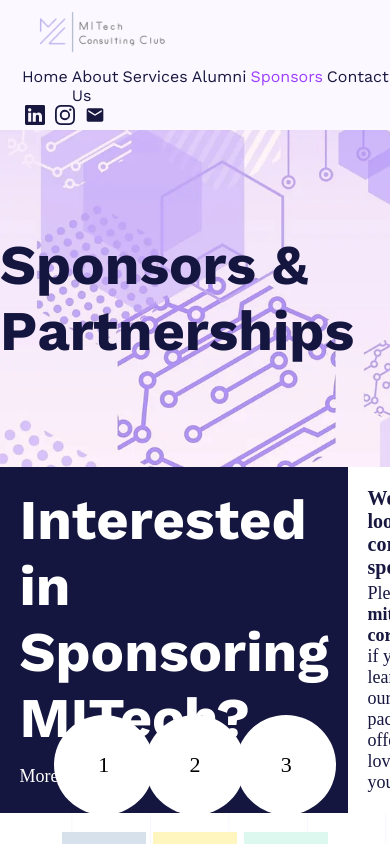
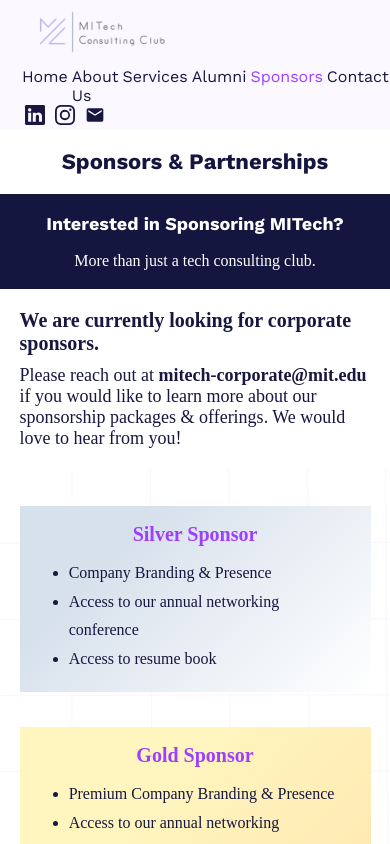
Before and after one commit to MITech-Consulting-Club/website, a Next.js app: page /sponsors in a window 390 px wide. Shown: the top 844 px of the page. Built offline with nearby package versions, Linux system fonts and the light colour scheme.

Commit message:
Created Mobile Sponsors Page

```diff
--- a/app/(routes)/sponsors/sponsors.module.scss
+++ b/app/(routes)/sponsors/sponsors.module.scss
@@ -2,38 +2,60 @@
 @import '@/app/_styles/responsive.scss';
 
 .sponsorsTopContainer {
+  @include respond-to('md') {
     background-image: url(/sponsors/sponsorsBG.webp);
+    background-size: cover;
+    background-repeat: no-repeat;
     height: 40vh;
     display: flex;
+    justify-content: center;
     align-items: center;
-  justify-content: center;
-  background-size: cover;
-  background-repeat: no-repeat;
+    padding: 0;
+  }
+  text-align: center;
+  padding: 5%;
 }
 
 .sponsorsTopHeading {
+  @include respond-to('md') {
     font-size: 56px;
+  }
+  font-size: 22px;
   color: #15163f;
 }
 
 .sponsorsInterestContainer {
+  @include respond-to('md') {
+    flex-direction: row;
+  }
   background-color: #ffffff;
   display: flex;
+  flex-direction: column;
 }
 
 .sponsorsInterestLeftTextContainer {
+  @include respond-to('md') {
+    text-align: left;
+  }
   flex: 50;
   padding: 5%;
   background-color: #15163f;
+  text-align: center;
 }
 
 .sponsorsInterestHeading {
+  @include respond-to('md') {
     font-size: 56px;
+  }
+  font-size: 18px;
   color: #ffffff;
 }
 
 .sponsorsInterestHeadingDescription {
+  @include respond-to('md') {
     font-size: 18px;
+  }
+  font-size: 16px;
   font-family: 'Avenir Light';
   color: #ffffff;
   margin-top: 5%;
@@ -62,8 +84,11 @@
 }
 
 .packagesCardsContainer {
+  @include respond-to('md') {
+    flex-direction: row;
+  }
   display: flex;
-  flex-direction: row;
+  flex-direction: column;
   justify-content: center;
   gap: 2%;
 }
@@ -71,9 +96,14 @@
 .silverCard,
 .goldCard,
 .platinumCard {
+  @include respond-to('md') {
     width: 20%;
+    margin: 0;
     padding: 5% 2% 2% 2%;
+  }
+  padding: 5%;
   position: relative;
+  margin: 5% 0;
 }
 
 .silverCard {
@@ -92,6 +122,8 @@
 }
 
 .numberCircle {
+  @include respond-to('md') {
+    display: block;
     position: absolute;
     width: 100px;
     height: 100px;
@@ -108,6 +140,8 @@
     left: 50%;
     transform: translateX(-50%);
   }
+  display: none;
+}
 
 .cardHeading {
   font-size: 20px;
```
Lines whose indentation alone changed are shown as unchanged.
